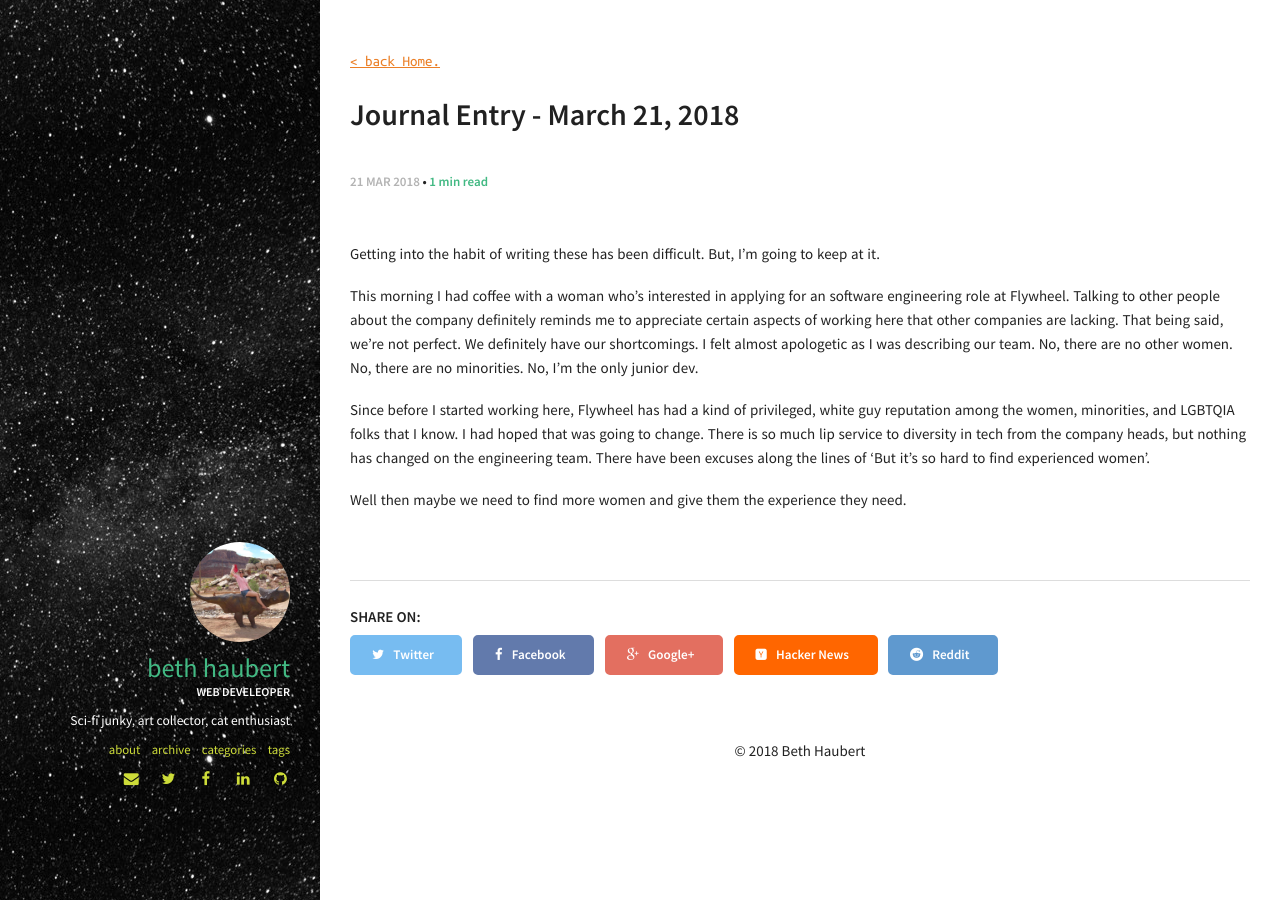
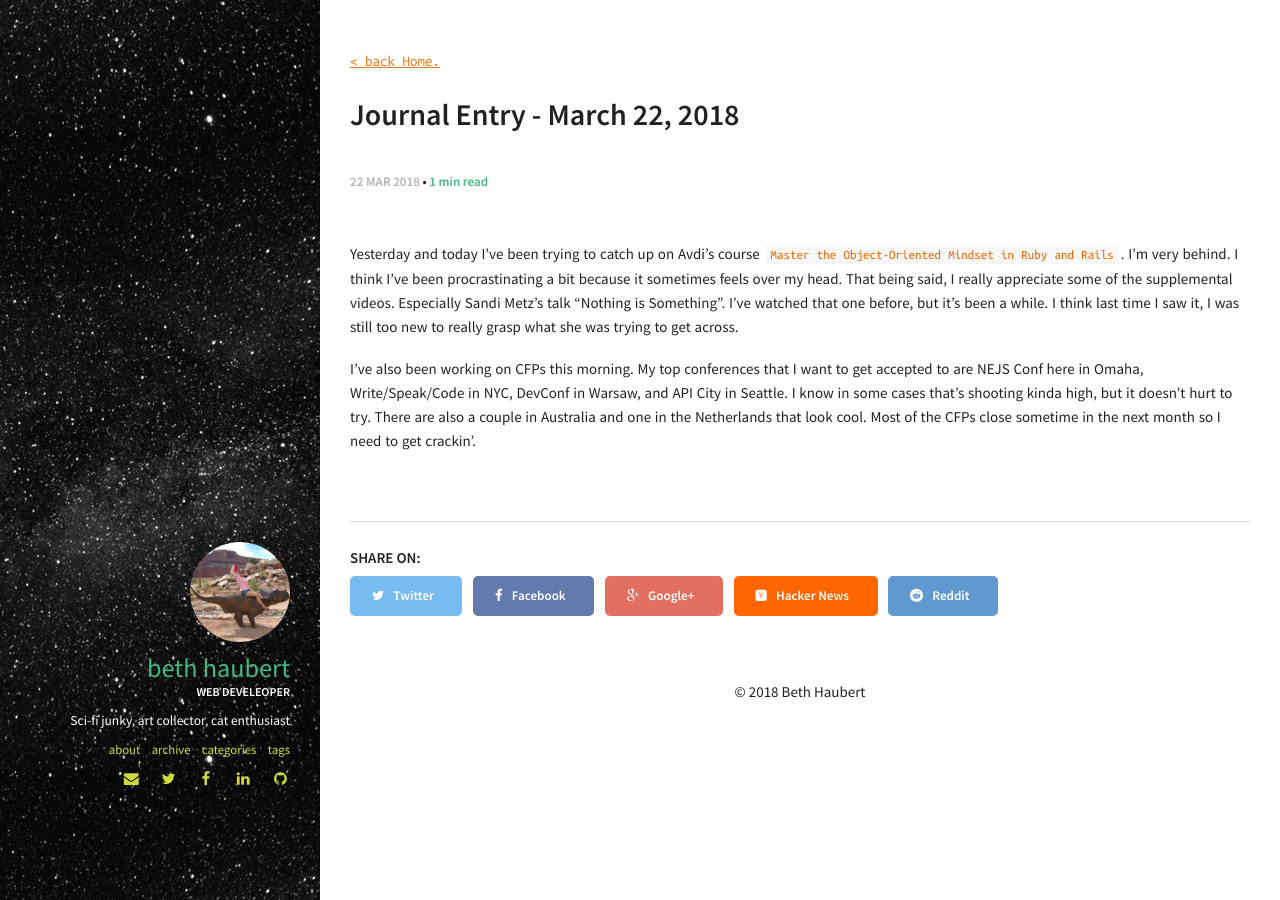
Before and after one commit to sumeetjain/your-github-username.github.io, a Jekyll site: the page built from _posts/2018-03-22-journal_entry.md, in a window 1280 px wide. Built offline with Jekyll 4.4.1, drawn with Linux system fonts in a browser that asks for light colours; Markdown is read by kramdown in place of the engine named in the settings.

Commit message:
new post

```diff
--- a/_posts/2018-03-22-journal_entry.md
+++ b/_posts/2018-03-22-journal_entry.md
@@ -1,17 +1,13 @@
 ---
 layout: post
-title: "Journal Entry - March 21, 2018"
-excerpt: "No, there are no other women."
+title: "Journal Entry - March 22, 2018"
+excerpt: "MOOMing"
 categories: Programming
 tags: [journal]
-date: 2018-03-21
+date: 2018-03-22
 comments: false
 ---
 
-Getting into the habit of writing these has been difficult. But, I'm going to keep at it.
+Yesterday and today I've been trying to catch up on Avdi's course `Master the Object-Oriented Mindset in Ruby and Rails`. I'm very behind. I think I've been procrastinating a bit because it sometimes feels over my head. That being said, I really appreciate some of the supplemental videos. Especially Sandi Metz's talk "Nothing is Something". I've watched that one before, but it's been a while. I think last time I saw it, I was still too new to really grasp what she was trying to get across.
 
-This morning I had coffee with a woman who's interested in applying for an software engineering role at Flywheel. Talking to other people about the company definitely reminds me to appreciate certain aspects of working here that other companies are lacking. That being said, we're not perfect. We definitely have our shortcomings. I felt almost apologetic as I was describing our team. No, there are no other women. No, there are no minorities. No, I'm the only junior dev.
-
-Since before I started working here, Flywheel has had a kind of privileged, white guy reputation among the women, minorities, and LGBTQIA folks that I know. I had hoped that was going to change. There is so much lip service to diversity in tech from the company heads, but nothing has changed on the engineering team. There have been excuses along the lines of 'But it's so hard to find experienced women'.
-
-Well then maybe we need to find more women and give them the experience they need.
+I've also been working on CFPs this morning. My top conferences that I want to get accepted to are NEJS Conf here in Omaha, Write/Speak/Code in NYC, DevConf in Warsaw, and API City in Seattle. I know in some cases that's shooting kinda high, but it doesn't hurt to try. There are also a couple in Australia and one in the Netherlands that look cool. Most of the CFPs close sometime in the next month so I need to get crackin'.
```
Also changed, not shown: _posts/2018-03-21-journal_entry.md (added, +17 -0 lines).
